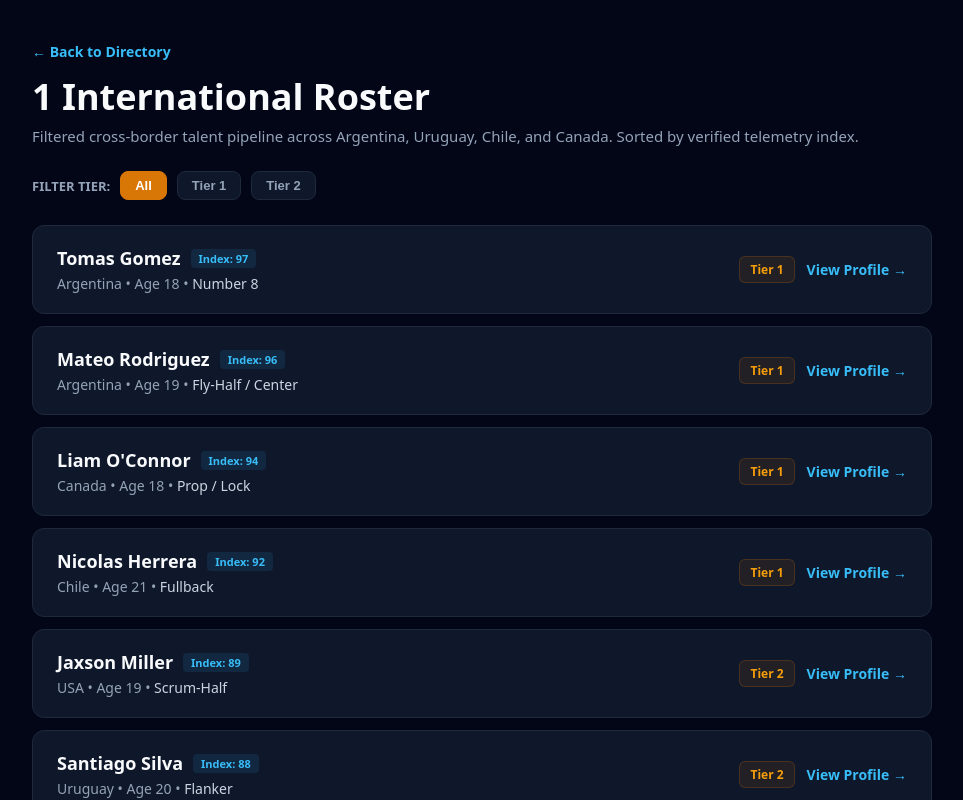
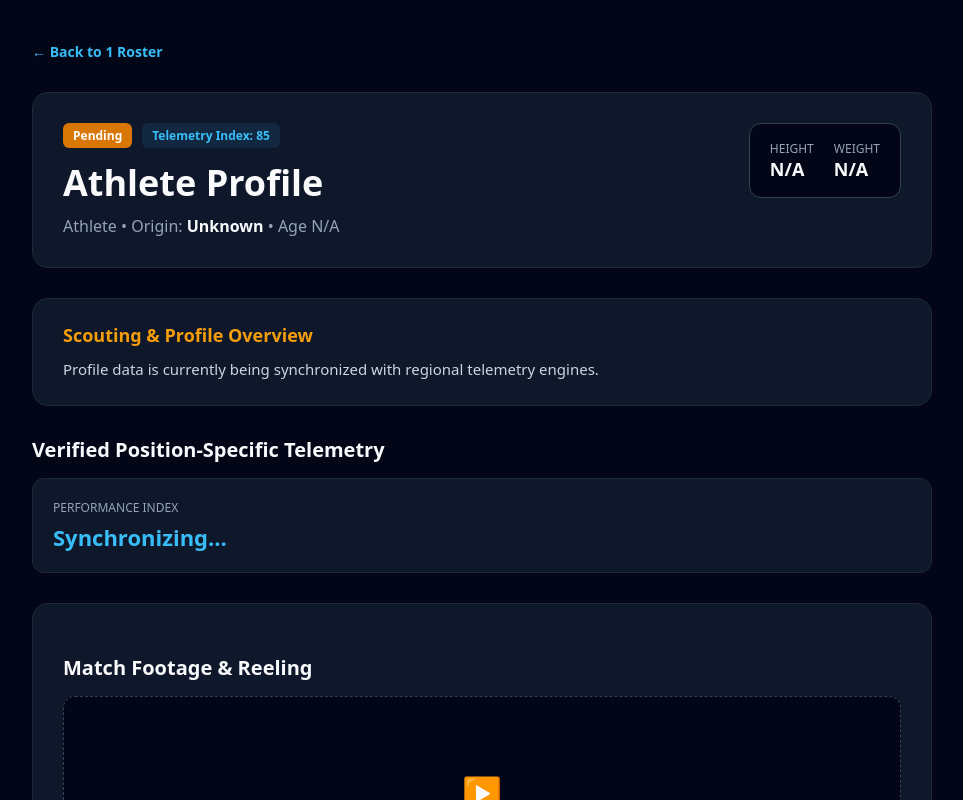
Before and after one commit to KGross16/Rugby2, a Next.js app: page /directory/1 in a window 1280 px wide. Shown: the top 800 px of the page, without its empty margins (158-1121 px from the left). Built offline with nearby package versions, Linux system fonts and the light colour scheme.

Commit message:
Refactor SportRoster to PlayerProfile with detailed metrics
Renamed SportRoster component to PlayerProfile and updated logic to fetch player data based on ID. Enhanced player data structure with detailed metrics and modified UI elements accordingly.

```diff
--- a/app/directory/[sport]/page.tsx
+++ b/app/directory/[sport]/page.tsx
@@ -1,121 +1,122 @@
 "use client";
 import Link from "next/link";
 import { useParams } from "next/navigation";
-import { useState } from "react";
 
-export default function SportRoster() {
+export default function PlayerProfile() {
   const params = useParams();
-  const sport = typeof params.sport === 'string' ? params.sport.toLowerCase() : "rugby";
-  const [filterTier, setFilterTier] = useState("All");
+  const sport = typeof params.sport === 'string' ? params.sport : "sport";
+  const id = typeof params.id === 'string' ? params.id : "";
 
-  // Expanded international databases across Argentina, Uruguay, Canada, and Chile
-  const rosters: Record<string, any[]> = {
-    rugby: [
-      { id: "mateo-rodriguez", name: "Mateo Rodriguez", origin: "Argentina", age: 19, position: "Fly-Half / Center", tier: "Tier 1", rating: 96, status: "Verified" },
-      { id: "santiago-silva", name: "Santiago Silva", origin: "Uruguay", age: 20, position: "Flanker", tier: "Tier 2", rating: 88, status: "Pending Telemetry" },
-      { id: "liam-oconnor", name: "Liam O'Connor", origin: "Canada", age: 18, position: "Prop / Lock", tier: "Tier 1", rating: 94, status: "Verified" },
-      { id: "nicolas-herrera", name: "Nicolas Herrera", origin: "Chile", age: 21, position: "Fullback", tier: "Tier 1", rating: 92, status: "Verified" },
-      { id: "jaxson-miller", name: "Jaxson Miller", origin: "USA", age: 19, position: "Scrum-Half", tier: "Tier 2", rating: 89, status: "Verified" },
-      { id: "tomas-gomez", name: "Tomas Gomez", origin: "Argentina", age: 18, position: "Number 8", tier: "Tier 1", rating: 97, status: "Verified" }
-    ],
-    hockey: [
-      { id: "lucas-dubois", name: "Lucas Dubois", origin: "Canada", age: 18, position: "Center / Forward", tier: "Tier 1", rating: 95, status: "Verified" },
-      { id: "mateo-rossi", name: "Mateo Rossi", origin: "Argentina", age: 19, position: "Goaltender", tier: "Tier 2", rating: 89, status: "Verified" },
-      { id: "jonah-larson", name: "Jonah Larson", origin: "Canada", age: 18, position: "Defenseman", tier: "Tier 1", rating: 93, status: "Verified" }
-    ],
-    soccer: [
-      { id: "thiago-santos", name: "Thiago Santos", origin: "Uruguay", age: 19, position: "Central Midfielder", tier: "Tier 1", rating: 96, status: "Verified" },
-      { id: "matias-rojas", name: "Matias Rojas", origin: "Chile", age: 20, position: "Winger", tier: "Tier 1", rating: 94, status: "Verified" },
-      { id: "ethan-cole", name: "Ethan Cole", origin: "Canada", age: 18, position: "Center Back", tier: "Tier 2", rating: 88, status: "Verified" },
-      { id: "joaquin-valenzuela", name: "Joaquin Valenzuela", origin: "Argentina", age: 19, position: "Striker", tier: "Tier 1", rating: 98, status: "Verified" }
-    ],
-    lacrosse: [
-      { id: "caden-white", name: "Caden White", origin: "Canada", age: 19, position: "Attack", tier: "Tier 1", rating: 95, status: "Verified" },
-      { id: "brodie-smith", name: "Brodie Smith", origin: "Canada", age: 18, position: "Midfielder", tier: "Tier 1", rating: 91, status: "Verified" }
-    ],
-    combat: [
-      { id: "ignacio-gomez", name: "Ignacio Gomez", origin: "Argentina", age: 20, position: "Welterweight", tier: "Tier 1", rating: 94, status: "Verified" },
-      { id: "dante-reyes", name: "Dante Reyes", origin: "Chile", age: 21, position: "Lightweight", tier: "Tier 1", rating: 92, status: "Verified" }
-    ],
-    baseball: [
-      { id: "mateo-valdez", name: "Mateo Valdez", origin: "Argentina", age: 19, position: "Shortstop", tier: "Tier 1", rating: 95, status: "Verified" },
-      { id: "carlos-mendoza", name: "Carlos Mendoza", origin: "Chile", age: 20, position: "Pitcher", tier: "Tier 1", rating: 93, status: "Verified" }
-    ]
+  // Expanded database with position-specific physical metrics (Speed for Backs, Strength for Forwards)
+  const database: Record<string, any> = {
+    "mateo-rodriguez": {
+      name: "Mateo Rodriguez", origin: "Argentina", age: 19, position: "Fly-Half / Center", sport: "rugby",
+      tier: "Tier 1", status: "Verified", height: "6'1\"", weight: "195 lbs", rating: 96,
+      metrics: { sprintSpeed: "33.4 km/h", acceleration: "2.9s (10m)", passingAccuracy: "94%", gameWorkload: "11.2 km" },
+      bio: "Elite playmaker from Buenos Aires with exceptional vision and tactical kicking. High acceleration metrics suited for dynamic backline systems.",
+    },
+    "santiago-silva": {
+      name: "Santiago Silva", origin: "Uruguay", age: 20, position: "Flanker", sport: "rugby",
+      tier: "Tier 2", status: "Verified", height: "6'2\"", weight: "215 lbs", rating: 88,
+      metrics: { tackleEfficiency: "92%", breakdownStealRate: "4.2/gm", benchPress: "365 lbs", squatMax: "485 lbs" },
+      bio: "Relentless breakdown operator from Montevideo. High defensive work-rate with exceptional lower-body power numbers.",
+    },
+    "liam-oconnor": {
+      name: "Liam O'Connor", origin: "Canada", age: 18, position: "Prop / Lock", sport: "rugby",
+      tier: "Tier 1", status: "Verified", height: "6'4\"", weight: "235 lbs", rating: 94,
+      metrics: { scrumStability: "98%", squatMax: "540 lbs", benchPress: "410 lbs", powerOutput: "1,750 W" },
+      bio: "Powerful front-row prospect out of British Columbia. Exceptional set-piece anchor with elite max-strength (Squat 540 lbs / Bench 410 lbs).",
+    },
+    "nicolas-herrera": {
+      name: "Nicolas Herrera", origin: "Chile", age: 21, position: "Fullback (Back 3)", sport: "rugby",
+      tier: "Tier 1", status: "Verified", height: "6'0\"", weight: "185 lbs", rating: 92,
+      metrics: { topSpeed: "35.1 km/h", maxSprintOutput: "1,420 W", aerialWinRate: "89%", fieldCoverage: "10.8 km" },
+      bio: "Lightning-fast back-three counter-attacker. Clocked at an elite top speed of 35.1 km/h with exceptional aerial recovery skills.",
+    },
+    "tomas-gomez": {
+      name: "Tomas Gomez", origin: "Argentina", age: 18, position: "Number 8", sport: "rugby",
+      tier: "Tier 1", status: "Verified", height: "6'3\"", weight: "225 lbs", rating: 97,
+      metrics: { carryMetres: "145m avg", defendersBeaten: "6.4/gm", squatMax: "510 lbs", tackleEfficiency: "94%" },
+      bio: "Generational loose forward talent from Córdoba. Combines elite ball-carrying power with explosive open-field speed.",
+    },
+    "lucas-dubois": {
+      name: "Lucas Dubois", origin: "Canada", age: 18, position: "Center / Forward", sport: "hockey",
+      tier: "Tier 1", status: "Verified", height: "6'0\"", weight: "185 lbs", rating: 95,
+      metrics: { topSpeed: "24.5 mph", edgeControl: "94%", shotVelocity: "88 mph", acceleration: "2.8s" },
+      bio: "Explosive OHL prospect with elite skating acceleration and high-velocity wrist shot.",
+    }
   };
 
-  const rawPlayers = rosters[sport] || rosters["rugby"];
-
-  // Filter and sort players by rating descending
-  const players = rawPlayers
-    .filter((p) => filterTier === "All" || p.tier === filterTier)
-    .sort((a, b) => b.rating - a.rating);
+  const player = database[id] || {
+    name: "Athlete Profile", origin: "Unknown", age: "N/A", position: "Athlete", sport: sport,
+    tier: "Pending", status: "Unverified", height: "N/A", weight: "N/A", rating: 85,
+    metrics: { performanceIndex: "Synchronizing..." },
+    bio: "Profile data is currently being synchronized with regional telemetry engines."
+  };
 
   return (
     <main style={{ minHeight: "100vh", backgroundColor: "#020617", fontFamily: "system-ui, sans-serif", color: "#f8fafc", padding: "40px 20px" }}>
       <div style={{ maxWidth: "900px", margin: "0 auto" }}>
 
-        {/* Navigation & Header */}
-        <div style={{ marginBottom: "25px" }}>
-          <Link href="/directory" style={{ color: "#38bdf8", fontSize: "14px", textDecoration: "none", fontWeight: "600" }}>&larr; Back to Directory</Link>
-          <h1 style={{ fontSize: "36px", fontWeight: "900", color: "#f8fafc", textTransform: "capitalize", margin: "10px 0 5px 0" }}>
-            {sport} International Roster
-          </h1>
-          <p style={{ color: "#94a3b8", fontSize: "15px", margin: 0 }}>
-            Filtered cross-border talent pipeline across Argentina, Uruguay, Chile, and Canada. Sorted by verified telemetry index.
-          </p>
+        {/* Navigation */}
+        <div style={{ marginBottom: "30px" }}>
+          <Link href={`/directory/${sport}`} style={{ color: "#38bdf8", fontSize: "14px", textDecoration: "none", fontWeight: "600" }}>
+            &larr; Back to {sport} Roster
+          </Link>
         </div>
 
-        {/* Filter Toolbar */}
-        <div style={{ display: "flex", gap: "10px", marginBottom: "25px", alignItems: "center" }}>
-          <span style={{ fontSize: "13px", color: "#94a3b8", fontWeight: "700" }}>FILTER TIER:</span>
-          {["All", "Tier 1", "Tier 2"].map((tier) => (
-            <button
-              key={tier}
-              onClick={() => setFilterTier(tier)}
-              style={{
-                backgroundColor: filterTier === tier ? "#d97706" : "#0f172a",
-                color: filterTier === tier ? "#fff" : "#94a3b8",
-                border: "1px solid",
-                borderColor: filterTier === tier ? "#d97706" : "#1e293b",
-                padding: "6px 14px",
-                borderRadius: "8px",
-                fontSize: "13px",
-                fontWeight: "700",
-                cursor: "pointer"
-              }}
-            >
-              {tier}
-            </button>
-          ))}
+        {/* Header Card */}
+        <div style={{ backgroundColor: "#0f172a", border: "1px solid #1e293b", padding: "30px", borderRadius: "16px", marginBottom: "30px", display: "flex", justifyContent: "space-between", alignItems: "flex-start", flexWrap: "wrap", gap: "20px" }}>
+          <div>
+            <div style={{ display: "flex", gap: "10px", alignItems: "center", marginBottom: "10px" }}>
+              <span style={{ backgroundColor: "#d97706", color: "#fff", padding: "4px 10px", borderRadius: "6px", fontSize: "12px", fontWeight: "700" }}>{player.tier}</span>
+              <span style={{ backgroundColor: "rgba(56, 189, 248, 0.1)", color: "#38bdf8", padding: "4px 10px", borderRadius: "6px", fontSize: "12px", fontWeight: "700" }}>Telemetry Index: {player.rating}</span>
+            </div>
+            <h1 style={{ fontSize: "36px", fontWeight: "900", color: "#f8fafc", margin: "0 0 8px 0" }}>{player.name}</h1>
+            <p style={{ color: "#94a3b8", fontSize: "16px", margin: 0 }}>
+              {player.position} &bull; Origin: <strong style={{ color: "#f8fafc" }}>{player.origin}</strong> &bull; Age {player.age}
+            </p>
+          </div>
+          <div style={{ backgroundColor: "#020617", border: "1px solid #334155", padding: "16px 20px", borderRadius: "12px", display: "flex", gap: "20px" }}>
+            <div>
+              <div style={{ fontSize: "12px", color: "#94a3b8" }}>HEIGHT</div>
+              <div style={{ fontSize: "18px", fontWeight: "800", color: "#f8fafc" }}>{player.height}</div>
+            </div>
+            <div>
+              <div style={{ fontSize: "12px", color: "#94a3b8" }}>WEIGHT</div>
+              <div style={{ fontSize: "18px", fontWeight: "800", color: "#f8fafc" }}>{player.weight}</div>
+            </div>
+          </div>
         </div>
 
-        {/* Player List */}
-        <div style={{ display: "grid", gap: "12px" }}>
-          {players.map((p: any) => (
-            <Link key={p.id} href={`/directory/${sport}/${p.id}`} style={{ textDecoration: "none" }}>
-              <div style={{ backgroundColor: "#0f172a", border: "1px solid #1e293b", padding: "20px 24px", borderRadius: "12px", display: "flex", justifyContent: "space-between", alignItems: "center", transition: "border-color 0.2s" }}
-                   onMouseOver={(e) => e.currentTarget.style.borderColor = "#d97706"}
-                   onMouseOut={(e) => e.currentTarget.style.borderColor = "#1e293b"}>
-                <div>
-                  <div style={{ display: "flex", alignItems: "center", gap: "10px", marginBottom: "4px" }}>
-                    <span style={{ fontWeight: "800", fontSize: "18px", color: "#f8fafc" }}>{p.name}</span>
-                    <span style={{ backgroundColor: "rgba(56, 189, 248, 0.1)", color: "#38bdf8", fontSize: "11px", fontWeight: "800", padding: "2px 8px", borderRadius: "4px" }}>
-                      Index: {p.rating}
-                    </span>
-                  </div>
-                  <div style={{ color: "#94a3b8", fontSize: "14px" }}>
-                    {p.origin} &bull; Age {p.age} &bull; <span style={{ color: "#cbd5e1" }}>{p.position}</span>
-                  </div>
+        {/* Bio Section */}
+        <div style={{ backgroundColor: "#0f172a", border: "1px solid #1e293b", padding: "24px 30px", borderRadius: "16px", marginBottom: "30px" }}>
+          <h3 style={{ fontSize: "18px", fontWeight: "800", color: "#f59e0b", margin: "0 0 10px 0" }}>Scouting &amp; Profile Overview</h3>
+          <p style={{ color: "#cbd5e1", fontSize: "15px", lineHeight: "1.6", margin: 0 }}>{player.bio}</p>
+        </div>
+
+        {/* Position-Specific Telemetry Metrics Grid */}
+        <div style={{ marginBottom: "30px" }}>
+          <h3 style={{ fontSize: "20px", fontWeight: "800", color: "#f8fafc", marginBottom: "15px" }}>Verified Position-Specific Telemetry</h3>
+          <div style={{ display: "grid", gridTemplateColumns: "repeat(auto-fit, minmax(200px, 1fr))", gap: "15px" }}>
+            {Object.entries(player.metrics).map(([key, value], idx) => (
+              <div key={idx} style={{ backgroundColor: "#0f172a", border: "1px solid #1e293b", padding: "20px", borderRadius: "12px" }}>
+                <div style={{ fontSize: "12px", color: "#94a3b8", textTransform: "uppercase", marginBottom: "6px" }}>
+                  {key.replace(/([A-Z])/g, ' $1')}
                 </div>
-                <div style={{ display: "flex", alignItems: "center", gap: "12px" }}>
-                  <span style={{ backgroundColor: "rgba(217, 119, 6, 0.1)", color: "#f59e0b", padding: "4px 10px", borderRadius: "6px", fontSize: "12px", fontWeight: "700", border: "1px solid rgba(217, 119, 6, 0.2)" }}>
-                    {p.tier}
-                  </span>
-                  <span style={{ color: "#38bdf8", fontSize: "14px", fontWeight: "700" }}>View Profile &rarr;</span>
-                </div>
+                <div style={{ fontSize: "22px", fontWeight: "900", color: "#38bdf8" }}>{String(value)}</div>
               </div>
-            </Link>
-          ))}
+            ))}
+          </div>
+        </div>
+
+        {/* Match Footage / Video Section */}
+        <div style={{ backgroundColor: "#0f172a", border: "1px solid #1e293b", padding: "30px", borderRadius: "16px" }}>
+          <h3 style={{ fontSize: "20px", fontWeight: "800", color: "#f8fafc", marginBottom: "15px" }}>Match Footage &amp; Reeling</h3>
+          <div style={{ backgroundColor: "#020617", border: "1px dashed #334155", height: "220px", borderRadius: "12px", display: "flex", justifyContent: "center", alignItems: "center", flexDirection: "column", gap: "10px" }}>
+            <span style={{ fontSize: "32px" }}>▶️</span>
+            <span style={{ color: "#94a3b8", fontSize: "14px", fontWeight: "600" }}>Verified Game Tape &amp; Position-Specific Tracking Feed</span>
+          </div>
         </div>
 
       </div>
```
